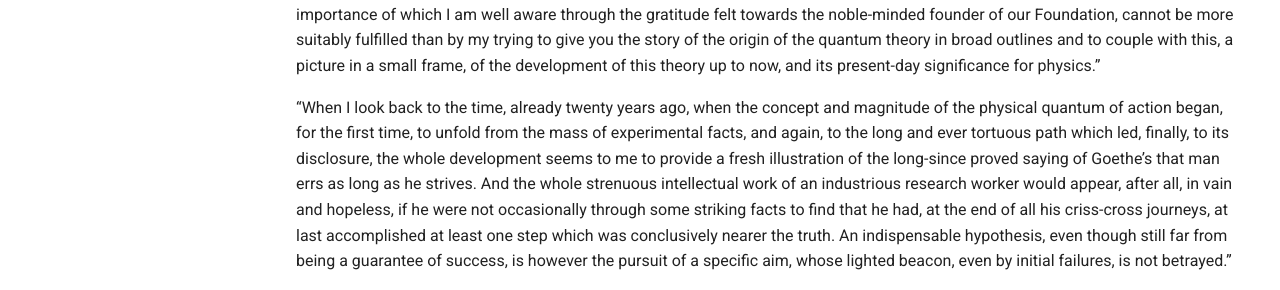
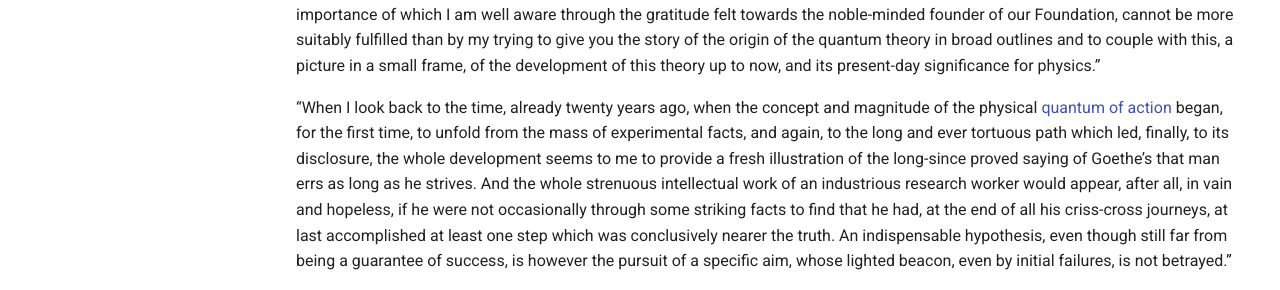
Before and after one commit to modphysnobel/modphysnobel.github.io, an MkDocs documentation site: the page built from docs/vol-II/vol-II-chap-6-appendix.md, in a window 1280 px wide and 900 px high, scrolled down 7655 px. Shown: the part 162-452 px from the top of the window. Built offline with MkDocs 1.6.1 and Material for MkDocs 9.7.7, drawn with Linux system fonts in a browser that asks for light colours; some web fonts are replaced; comment, search, counter and statistics services are not loaded; part of the change alters nothing that is shown.

```diff
--- a/docs/vol-II/vol-II-chap-6-appendix.md
+++ b/docs/vol-II/vol-II-chap-6-appendix.md
@@ -84,7 +84,7 @@
 
 “If I take it correctly that the duty imposed upon me today is to give a public lecture on my writings, then I believe that this task, the importance of which I am well aware through the gratitude felt towards the noble-minded founder of our Foundation, cannot be more suitably fulfilled than by my trying to give you the story of the origin of the quantum theory in broad outlines and to couple with this, a picture in a small frame, of the development of this theory up to now, and its present-day significance for physics.”
 
-“When I look back to the time, already twenty years ago, when the concept and magnitude of the physical quantum of action began, for the first time, to unfold from the mass of experimental facts, and again, to the long and ever tortuous path which led, finally, to its disclosure, the whole development seems to me to provide a fresh illustration of the long-since proved saying of Goethe’s that man errs as long as he strives. And the whole strenuous intellectual work of an industrious research worker would appear, after all, in vain and hopeless, if he were not occasionally through some striking facts to find that he had, at the end of all his criss-cross journeys, at last accomplished at least one step which was conclusively nearer the truth. An indispensable hypothesis, even though still far from being a guarantee of success, is however the pursuit of a specific aim, whose lighted beacon, even by initial failures, is not betrayed.”
+“When I look back to the time, already twenty years ago, when the concept and magnitude of the physical <a href="https://en.wikipedia.org/wiki/Planck_constant" title="here the definition">quantum of action </a> began, for the first time, to unfold from the mass of experimental facts, and again, to the long and ever tortuous path which led, finally, to its disclosure, the whole development seems to me to provide a fresh illustration of the long-since proved saying of Goethe’s that man errs as long as he strives. And the whole strenuous intellectual work of an industrious research worker would appear, after all, in vain and hopeless, if he were not occasionally through some striking facts to find that he had, at the end of all his criss-cross journeys, at last accomplished at least one step which was conclusively nearer the truth. An indispensable hypothesis, even though still far from being a guarantee of success, is however the pursuit of a specific aim, whose lighted beacon, even by initial failures, is not betrayed.”
 
 “For many years, such an aim for me was to find the solution to the problem of the distribution of energy in the normal spectrum of radiating heat. Since Gustav Kirchhoff has shown that the state of the heat radiation which takes place in a cavity bounded by any emitting and absorbing substances of uniform temperature is entirely independent upon the nature of the substances, a universal function was demonstrated which was dependent only upon temperature and wavelength, but in no way upon the properties of any substance. And the discovery of this remarkable function promised deeper insight into the connection between energy and temperature which is, in fact, the major problem in thermodynamics and thus in the whole of molecular physics. To attain this there was no other way but to seek out from all the different substances existing in Nature one of known emissive and absorptive power, and to calculate the properties of the heat radiation in stationary energy exchange with it. According to Kirchhoff’s Law, this would have to prove independent of the nature of the body.”
 
```
